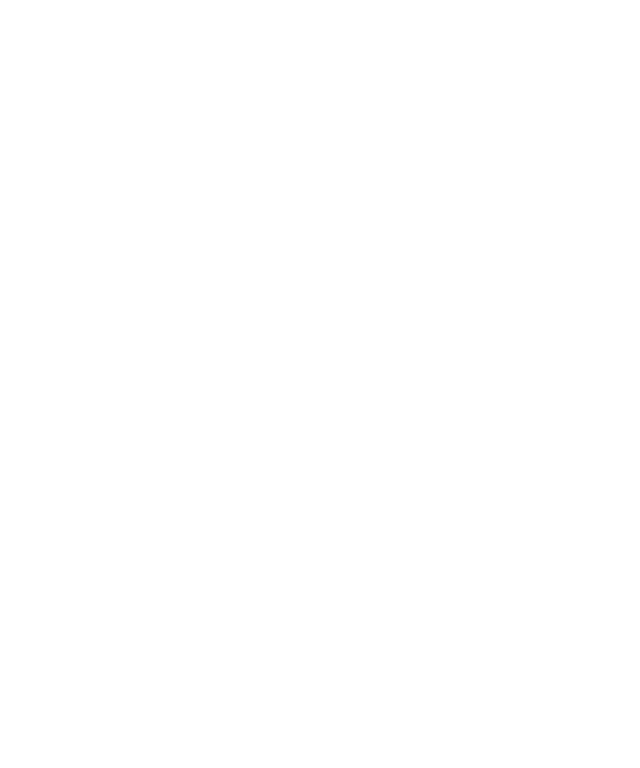
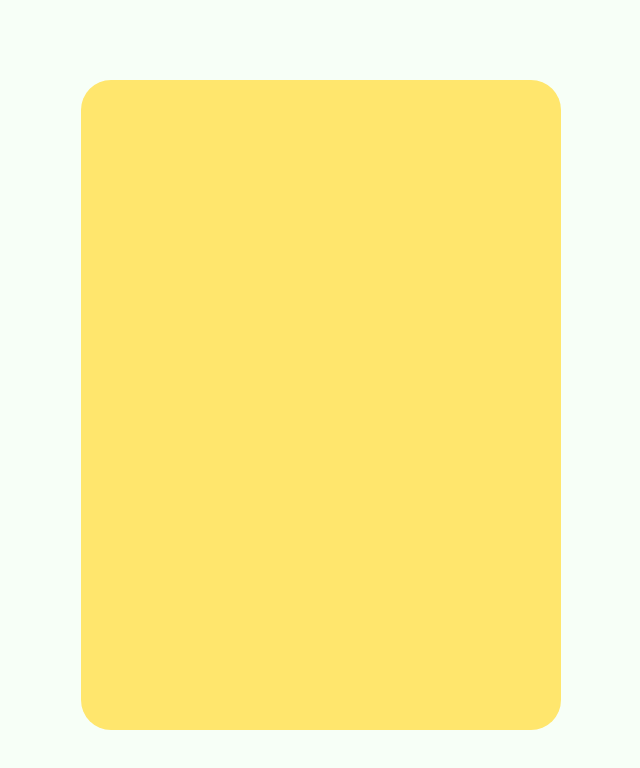
Before and after one commit to ehsan-saf/calculator, a plain HTML site: page index.html in a window 1280 px wide. Shown: the whole page, without its empty margins (319-959 px from the left). Drawn offline with Linux system fonts and the light colour scheme.

Commit message:
Begin calculator design

```diff
--- a/index.html
+++ b/index.html
@@ -11,7 +11,12 @@
 </head>
 
 <body>
-
+    <main>
+        <div class="calculator">
+            <div class="screen"></div>
+            <div class="numpad"></div>
+        </div>
+    </main>
 </body>
 
 </html>
--- a/style.css
+++ b/style.css
@@ -0,0 +1,17 @@
+body {
+    background-color: #F7FFF7;
+}
+
+main {
+    display: flex;
+    margin-top: 10vh;
+    justify-content: center;
+    height: 100vh;
+}
+
+.calculator {
+    background-color: #FFE66D;
+    width: 480px;
+    height: 650px;
+    border-radius: 30px;
+}
```
